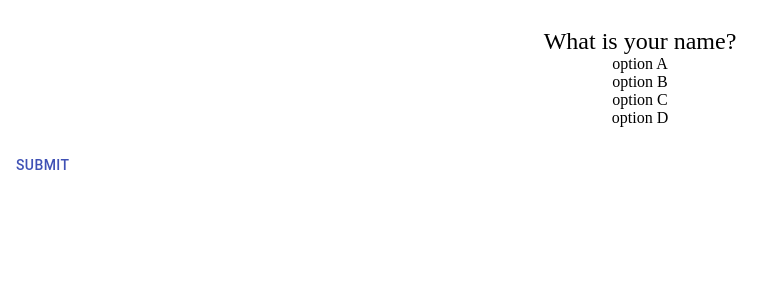
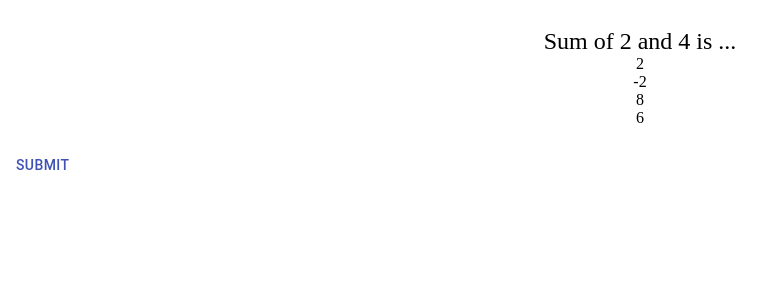
Before and after one commit to ashutosh2329/quizApp, a React (Create React App) app: page / in a window 1280 px wide. Shown: the top 300 px of the page, without its empty margins (0-783 px from the left). Built offline with nearby package versions, Linux system fonts and the light colour scheme.

Commit message:
trying for max score

```diff
--- a/src/components/App.css
+++ b/src/components/App.css
@@ -5,12 +5,10 @@
 .question-statement {
   font-size: 24px;
 }
-.options {
-  flex-direction: row;
+.option {
+  flex-direction: column;
   align-items: flex-start;
 }
 .onClick {
   background-color: brown;
-  width: 20px;
-  height: 5px;
 }
--- a/src/components/App.js
+++ b/src/components/App.js
@@ -1,61 +1,57 @@
 import { React, useState } from "react";
-import './App.css'
-import { Button } from '@material-ui/core';
-
-
+import "./App.css";
+import { Button } from "@material-ui/core";
+import Qbank from './question';
 
 export default function QuizApp() {
   const [option, setoption] = useState();
 
-
   function handleClick(event) {
-    var element = document.getElementById(event.target.id);
-    element.classList.toggle("onClick");
-    console.log(event.target);
+    const id = ["A", "B", "C", "D"];
+    id.splice(id.indexOf(event.target.id), 1);
+    id.forEach((id) => {
+      document.getElementById(id).classList = "option";
+    });
+    document.getElementById(event.target.id).classList.toggle("onClick");
     setoption(event.target.textContent);
   }
 
   function handleSubmit() {
-    console.log("submitted");
-    console.log(option);
-
+    var Score = 0;
+    (option === Qbank[0].answer) ? Score++ : console.log("wrong");
+    return (
+      <div>
+        <h1>
+          Your Score is {Score} out of 1
+        </h1>
+      </div>
+    )
   }
 
   return (
     <div>
-    <div className="question-container">
-      <div className="question-statement">
-        What is your name?
-      </div>
+      <div className="question-container">
+        <div className="question-statement">{ Qbank[0].Question}</div>
 
-        <div className="option"
-          onClick={handleClick}
-          id="A">
-          option A
+        <div className="option" onClick={handleClick} id="A">
+          {Qbank[0].options[0]}
         </div>
-        <div className="option"
-          onClick={handleClick}
-          id="B">
-          option B
+        <div className="option" onClick={handleClick} id="B">
+          { Qbank[0].options[1]}
         </div>
 
-        <div className="option"
-          onClick={handleClick}
-          id="C">
-          option C
+        <div className="option" onClick={handleClick} id="C">
+          { Qbank[0].options[2]}
         </div>
 
-        <div className="option"
-          onClick={handleClick}
-          id="D">
-          option D
+        <div className="option" onClick={handleClick} id="D">
+          { Qbank[0].options[3]}
         </div>
       </div>
-      <Button
-        color="primary" onClick={handleSubmit}>
+      <Button color="primary" onClick={handleSubmit}>
         Submit
-       </Button>
-      </div>
+      </Button>
 
+    </div>
   );
 }
```
Also changed, not shown: 1 other file (tests, documents, lock files or other folders).
